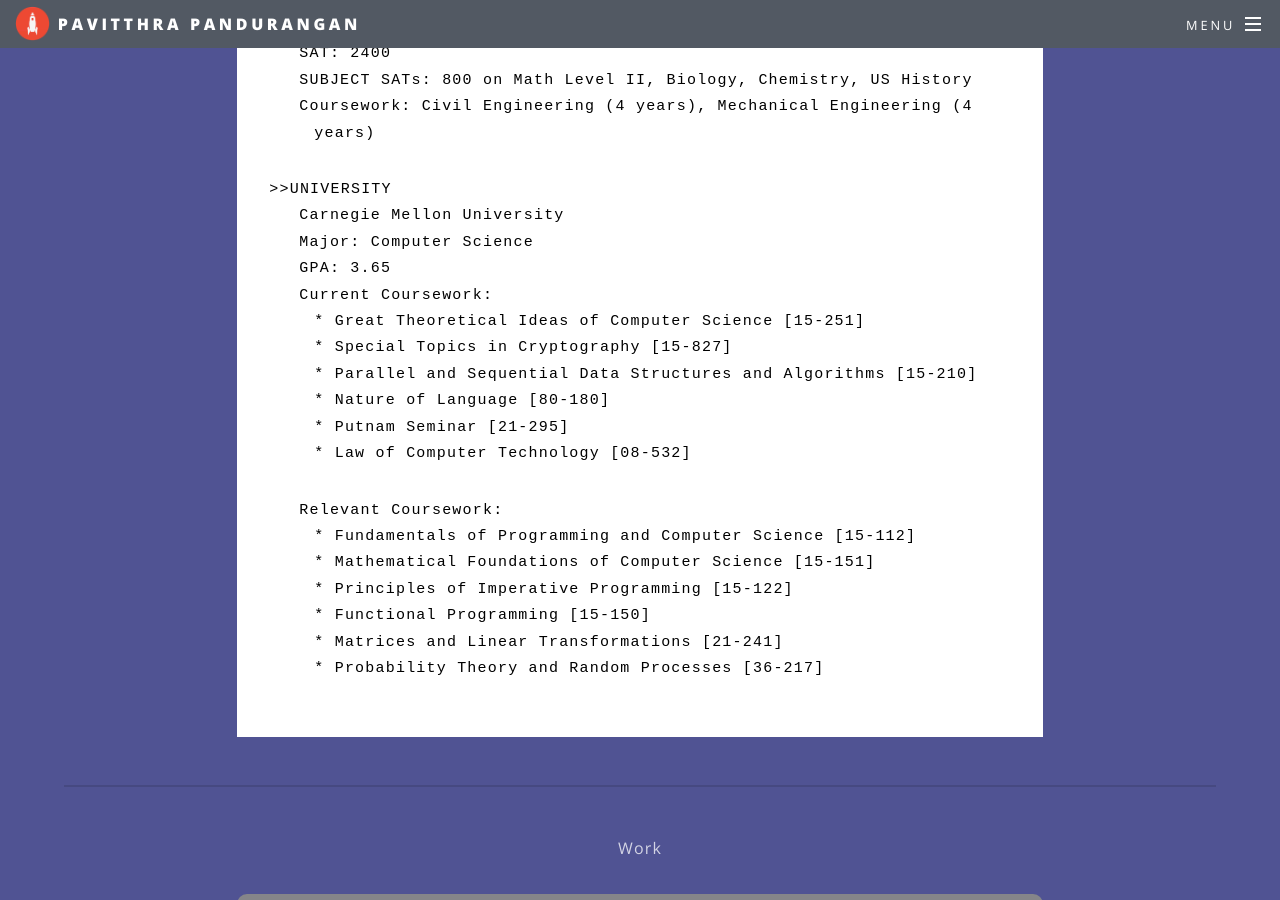
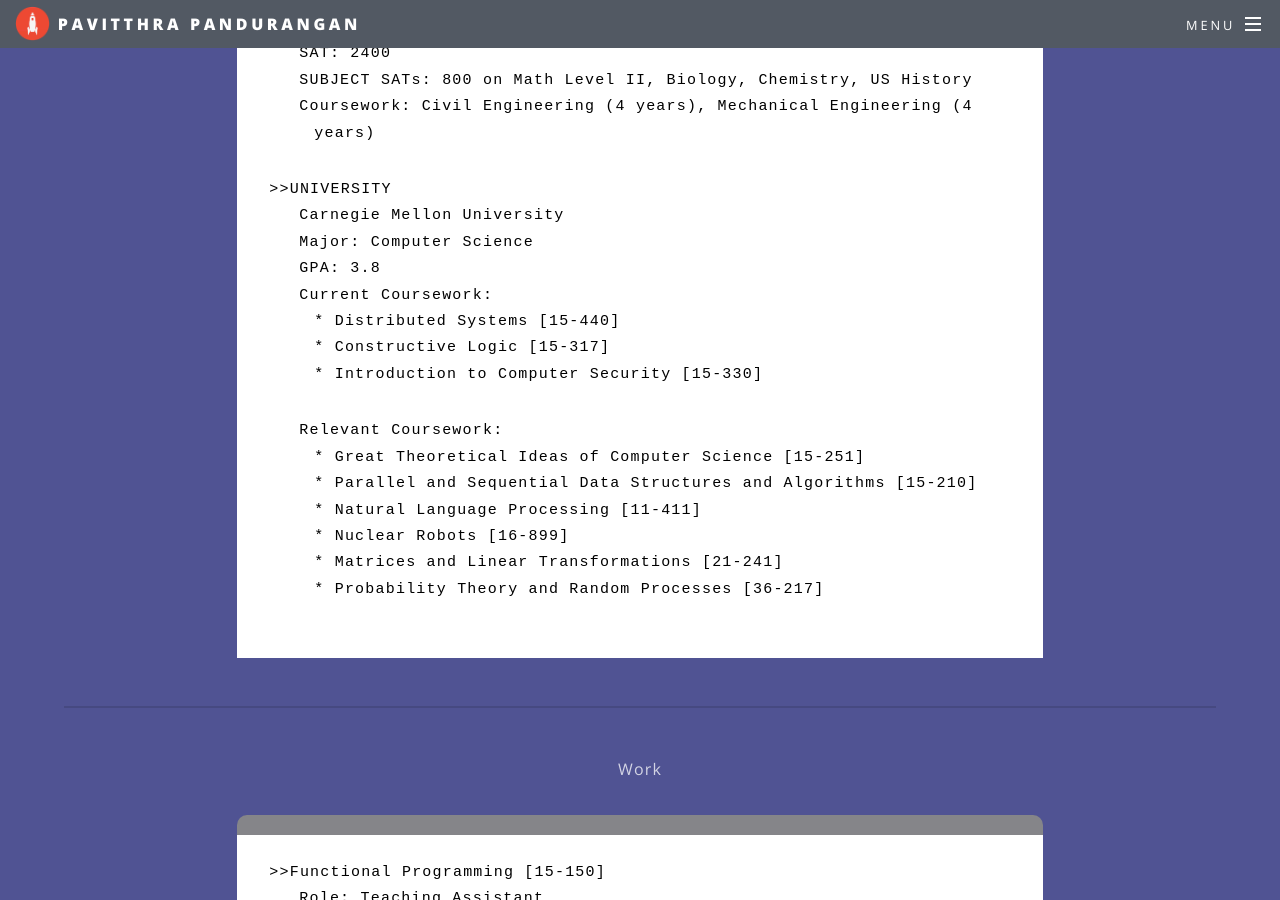
Before and after one commit to pavitthrap/pavitthrap.github.io, a Jekyll site: the page built from index.html, in a window 1280 px wide and 900 px high, scrolled down 1769 px. Built offline with Jekyll 4.4.1, drawn with Linux system fonts in a browser that asks for light colours; some web fonts are replaced; some of the changed text lies outside the part shown.

Commit message:
Update index.html

```diff
--- a/index.html
+++ b/index.html
@@ -59,22 +59,19 @@ layout: landing
 														<ul class="innercode">
 														  <li>Carnegie Mellon University</li>
 														  <li>Major: Computer Science</li>
-														  <li>GPA: 3.65</li>
+														  <li>GPA: 3.8</li>
 														  <li>Current Coursework: </li>
 														  	<ul class="innerstar">
-															   <li>* Great Theoretical Ideas of Computer Science [15-251]</li>
-															   <li>* Special Topics in Cryptography [15-827]</li>
-															   <li>* Parallel and Sequential Data Structures and Algorithms [15-210]</li>
-															   <li>* Nature of Language [80-180]</li>
-															   <li>* Putnam Seminar [21-295]</li>
-															   <li>* Law of Computer Technology [08-532] </li>
+															   <li>* Distributed Systems [15-440]</li>
+															   <li>* Constructive Logic [15-317]</li>
+															   <li>* Introduction to Computer Security [15-330]</li>
 														   	</ul>
 														  <li>Relevant Coursework: </li>
 														  	<ul class="innerstar">
-															   <li>* Fundamentals of Programming and Computer Science [15-112]</li>
-															   <li>* Mathematical Foundations of Computer Science [15-151]</li>
-															   <li>* Principles of Imperative Programming [15-122]</li>
-															   <li>* Functional Programming [15-150]</li>
+															   <li>* Great Theoretical Ideas of Computer Science [15-251]</li>
+															   <li>* Parallel and Sequential Data Structures and Algorithms [15-210]</li>
+															   <li>* Natural Language Processing [11-411]</li>
+															   <li>* Nuclear Robots [16-899]</li>
 															   <li>* Matrices and Linear Transformations [21-241]</li>
 															   <li>* Probability Theory and Random Processes [36-217] </li>
 														   	</ul>
@@ -142,21 +139,7 @@ layout: landing
 
 
 										<hr />
-										<p>Research</p>
-										<div class="flexer">
-											<div class="sides" style="order:1;"> </div>
-											<div class="8u console">
-												<ul class="codecons">
-													<li>>>CONVERSATIONAL AGENTS
-														<ul class="innercode">
-															<li>Duration: May 2017 - Present</li>
-														    <li>Advisor: CMU professor Alexander Rudnicky</li>
-														    <li>Collaborator: Samantha Horry</li>
-														<ul>
-  												</ul>
-  											</div>
-											<div class= "sides" style="order:3;"> </div>
-										</div>
+
 
 
 										<hr />
```
